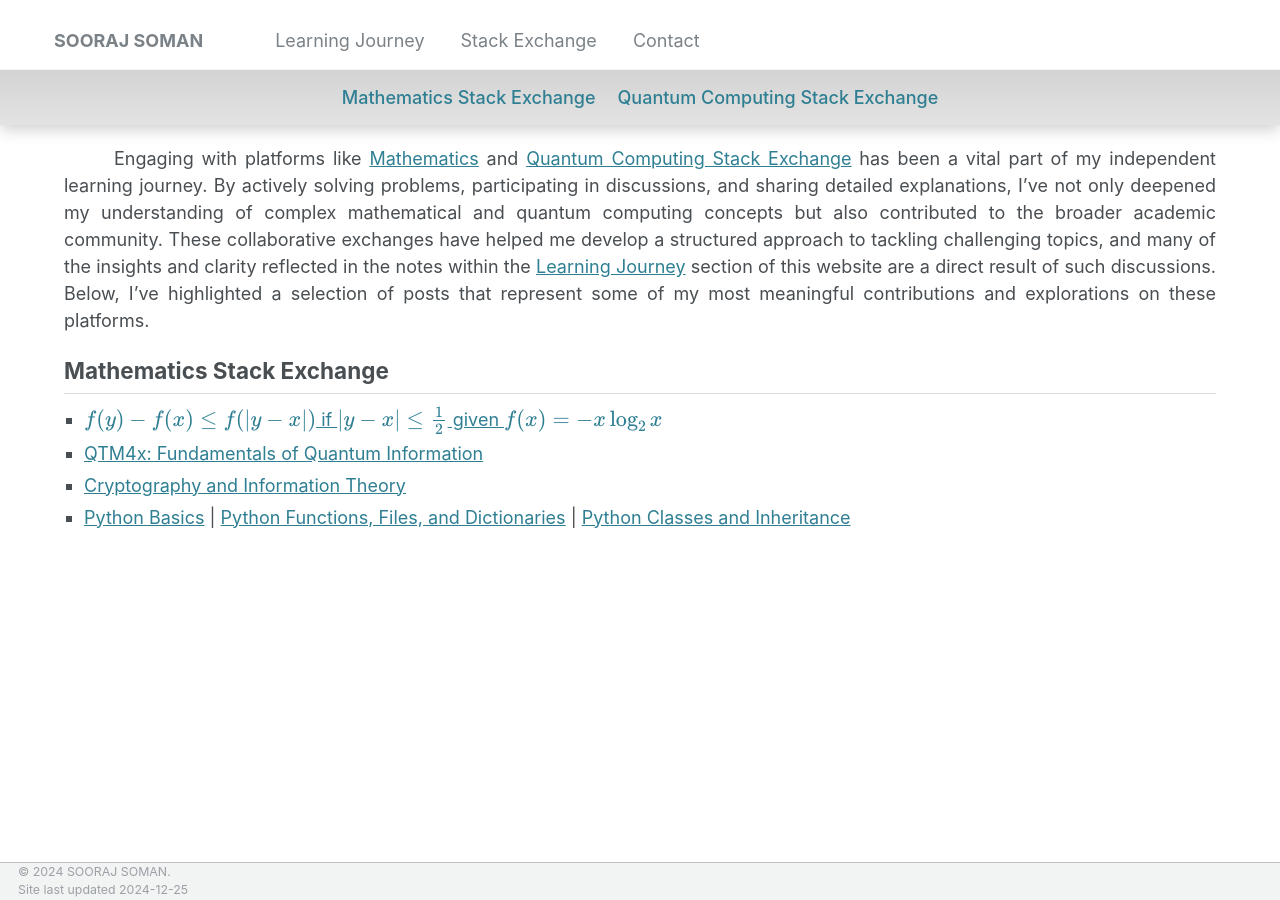
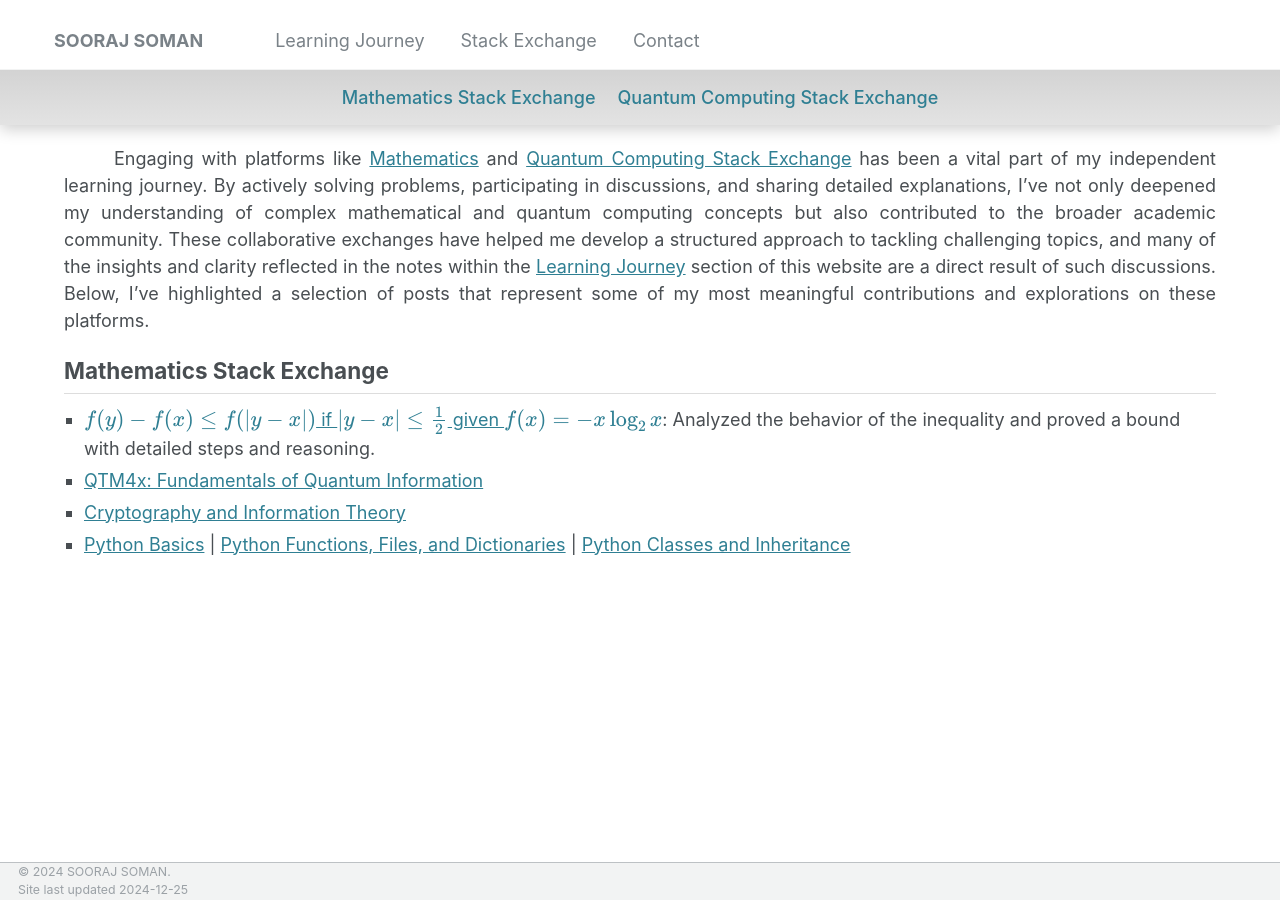
Before and after one commit to soorajss1729/soorajss1729.github.io, a Jekyll site: the page built from _stac/stac.md, in a window 1280 px wide. Built offline with Jekyll 4.4.1, drawn with Linux system fonts in a browser that asks for light colours.

Commit message:
Update stac.md

```diff
--- a/_stac/stac.md
+++ b/_stac/stac.md
@@ -94,7 +94,7 @@
 
 <div class="onln">
 <ul>
-    <li><a href="https://math.stackexchange.com/questions/4614700/prove-fy-%E2%88%92-fx-leq-fy-%E2%88%92-x-if-y-%E2%88%92-x-%E2%89%A4-1-2-given-fx-x-log-2-x">$f(y) - f(x) \leq f(|y - x|)$ if $|y - x| \leq \frac{1}{2}$ given $f(x) = -x \log_2 x$</a></li>
+    <li><a href="https://math.stackexchange.com/questions/4614700/prove-fy-%E2%88%92-fx-leq-fy-%E2%88%92-x-if-y-%E2%88%92-x-%E2%89%A4-1-2-given-fx-x-log-2-x">$f(y) - f(x) \leq f(|y - x|)$ if $|y - x| \leq \frac{1}{2}$ given $f(x) = -x \log_2 x$</a>: Analyzed the behavior of the inequality and proved a bound with detailed steps and reasoning.</li>
     <li><a href="https://courses.edx.org/certificates/abb8551f8f65473cae0c5b8c076a8df4">QTM4x: Fundamentals of Quantum Information</a></li>
     <li><a href="https://coursera.org/verify/CZQLXDV8PUCX">Cryptography and Information Theory</a></li>
     <li><a href="https://coursera.org/verify/47ZU4EQLWWXT">Python Basics</a> | <a href="https://coursera.org/verify/C7KZRJFGRHEY">Python Functions, Files, and Dictionaries</a> | <a href="https://coursera.org/verify/YHGHGH8WU6SR">Python Classes and Inheritance</a></li>
```
